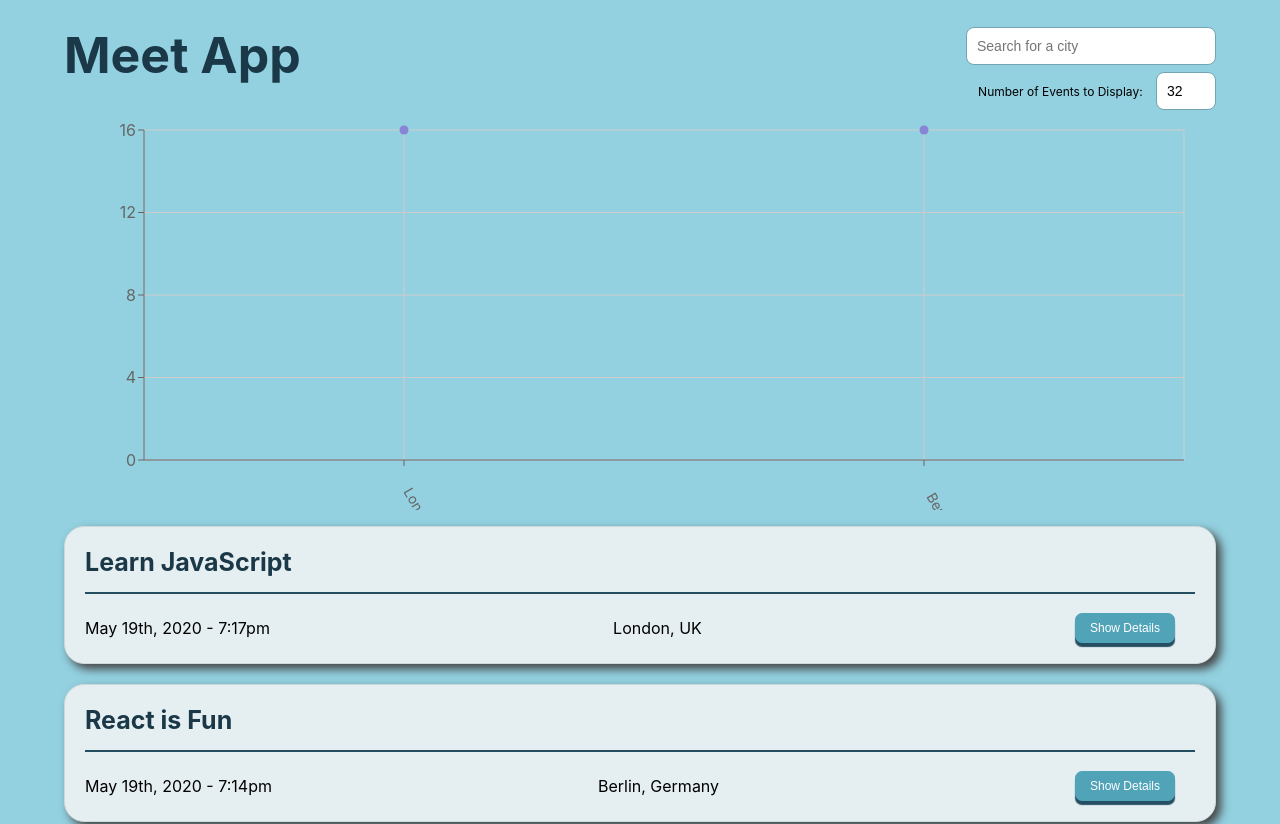
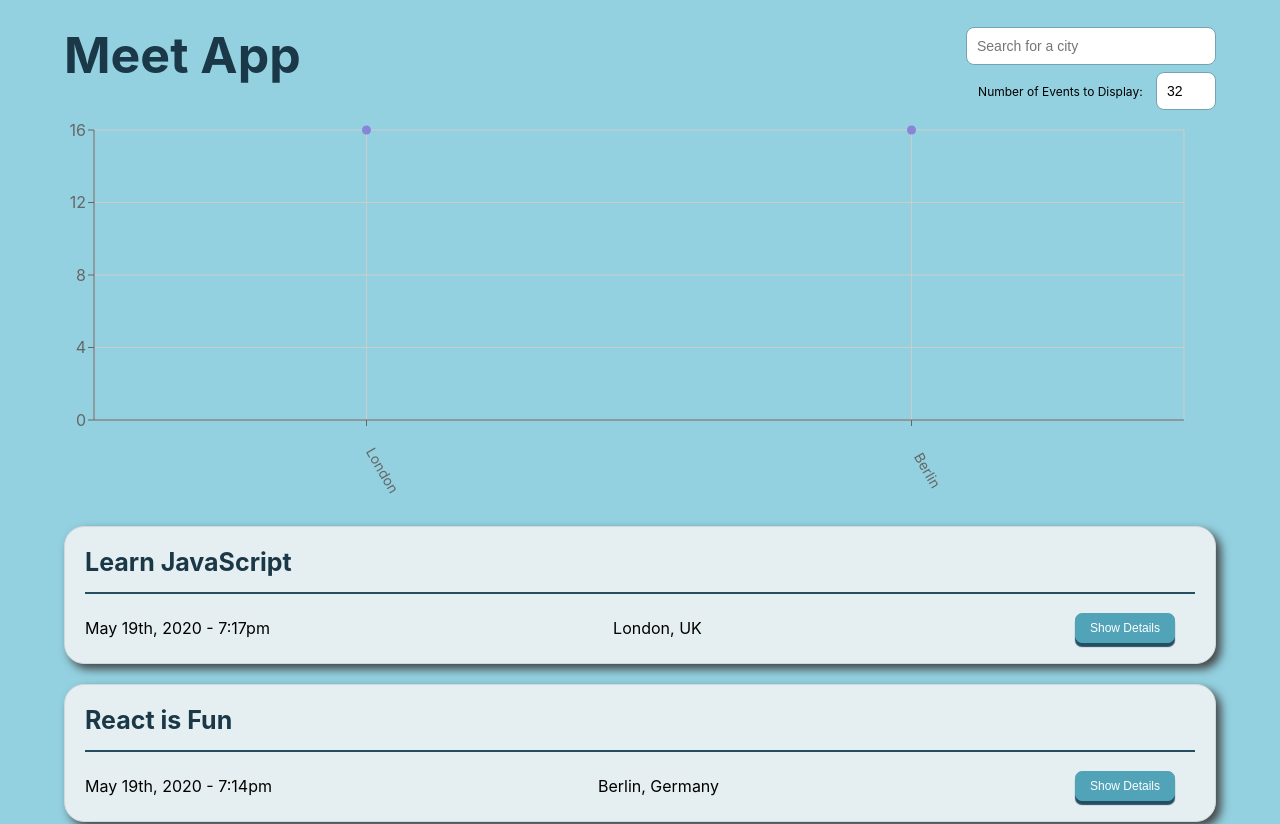
Before and after one commit to TubaJordan/Meet-App, a React (Create React App) app: page / in a window 1280 px wide. Shown: the top 824 px of the page. Built offline with nearby package versions, Linux system fonts and the light colour scheme; what atatus-spa would draw is missing.

Commit message:
chart adjustments

```diff
--- a/src/components/CityEventsChart.js
+++ b/src/components/CityEventsChart.js
@@ -14,7 +14,7 @@
     const getData = () => {
         const data = allLocations.map((location) => {
             const count = events.filter((event) => event.location === location).length
-            const city = location.split(", ")[0]
+            const city = location.split((/, | - /))[0]
             return { city, count };
         })
         return data;
@@ -26,8 +26,8 @@
                 margin={{
                     top: 20,
                     right: 20,
-                    bottom: 20,
-                    left: 20,
+                    bottom: 60,
+                    left: -30,
                 }}
             >
                 <CartesianGrid />
```
